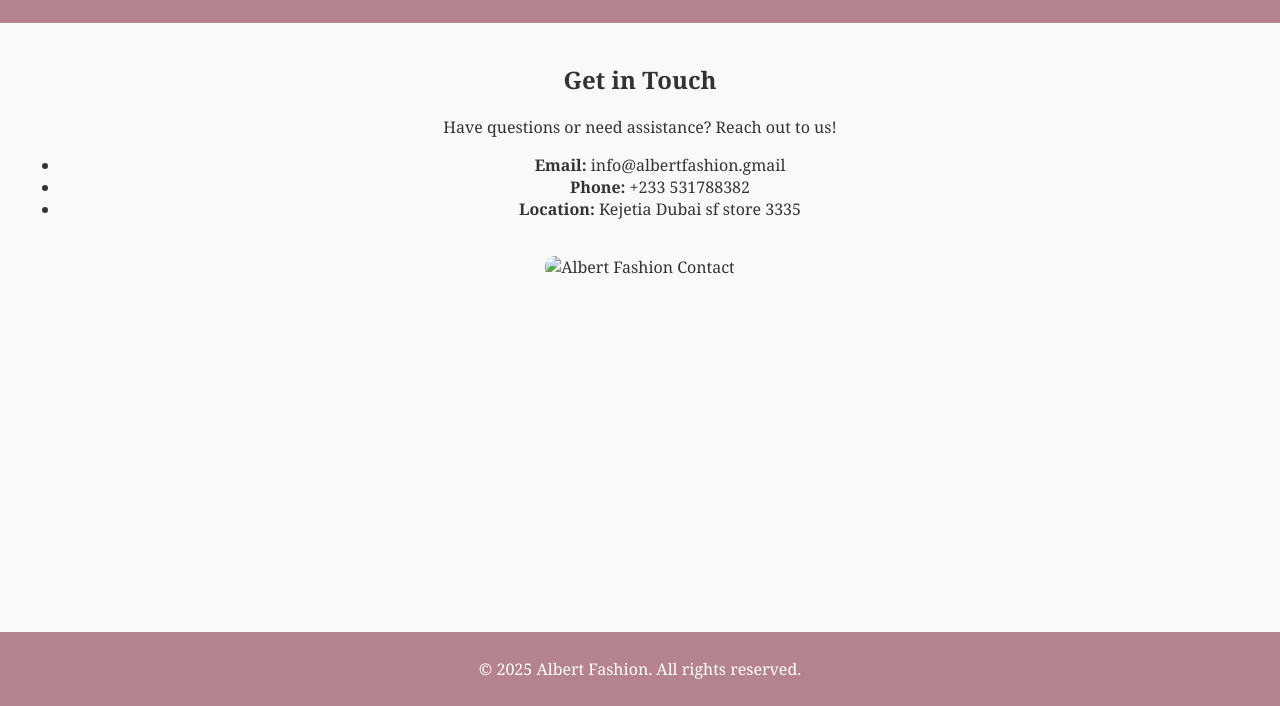
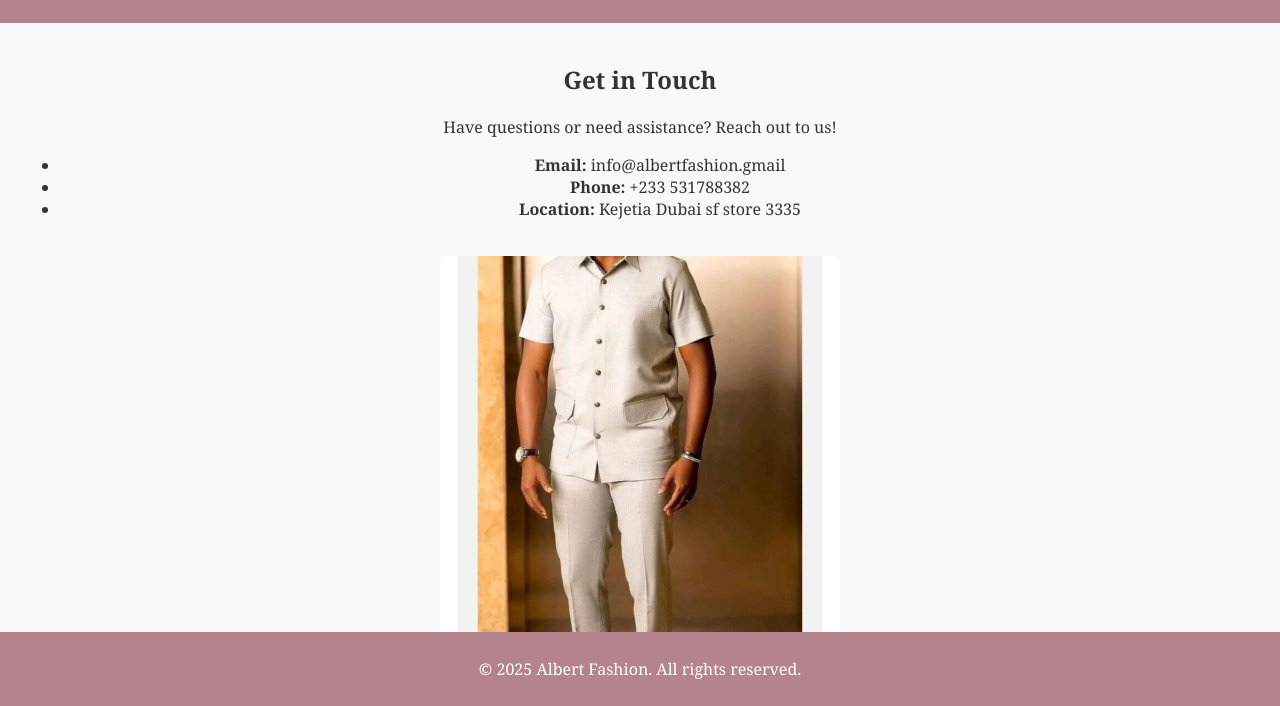
Before and after one commit to vboateng390-netizen/Albert-fashion, a plain HTML site: page contact.html in a window 1280 px wide. Shown: the part 94-800 px from the top of the page. Drawn offline with Linux system fonts and the light colour scheme.

Commit message:
Update contact.html

```diff
--- a/contact.html
+++ b/contact.html
@@ -26,11 +26,12 @@
                 <li><strong>Phone:</strong> +233 531788382</li>
                 <li><strong>Location:</strong> Kejetia Dubai sf store 3335</li>
             </ul>
-            <img src="my img.jpg" alt="Albert Fashion Contact" width="400">
+            <img src="my_img.jpg" alt="Albert Fashion Contact" width="400">
         </section>
     </main>
     <footer>
         <p>&copy; 2025 Albert Fashion. All rights reserved.</p>
     </footer>
 </body>
+
 </html>
```
